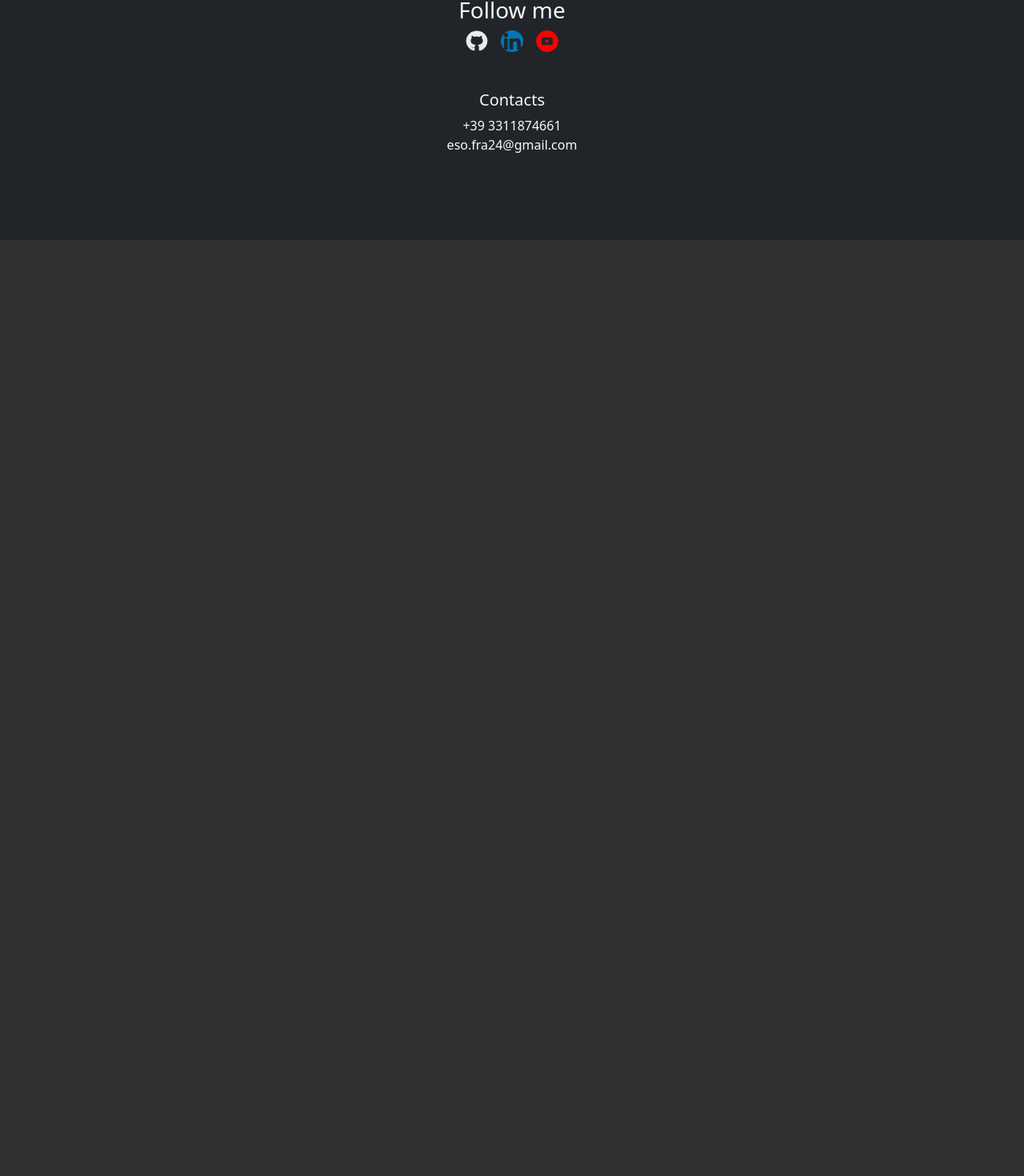
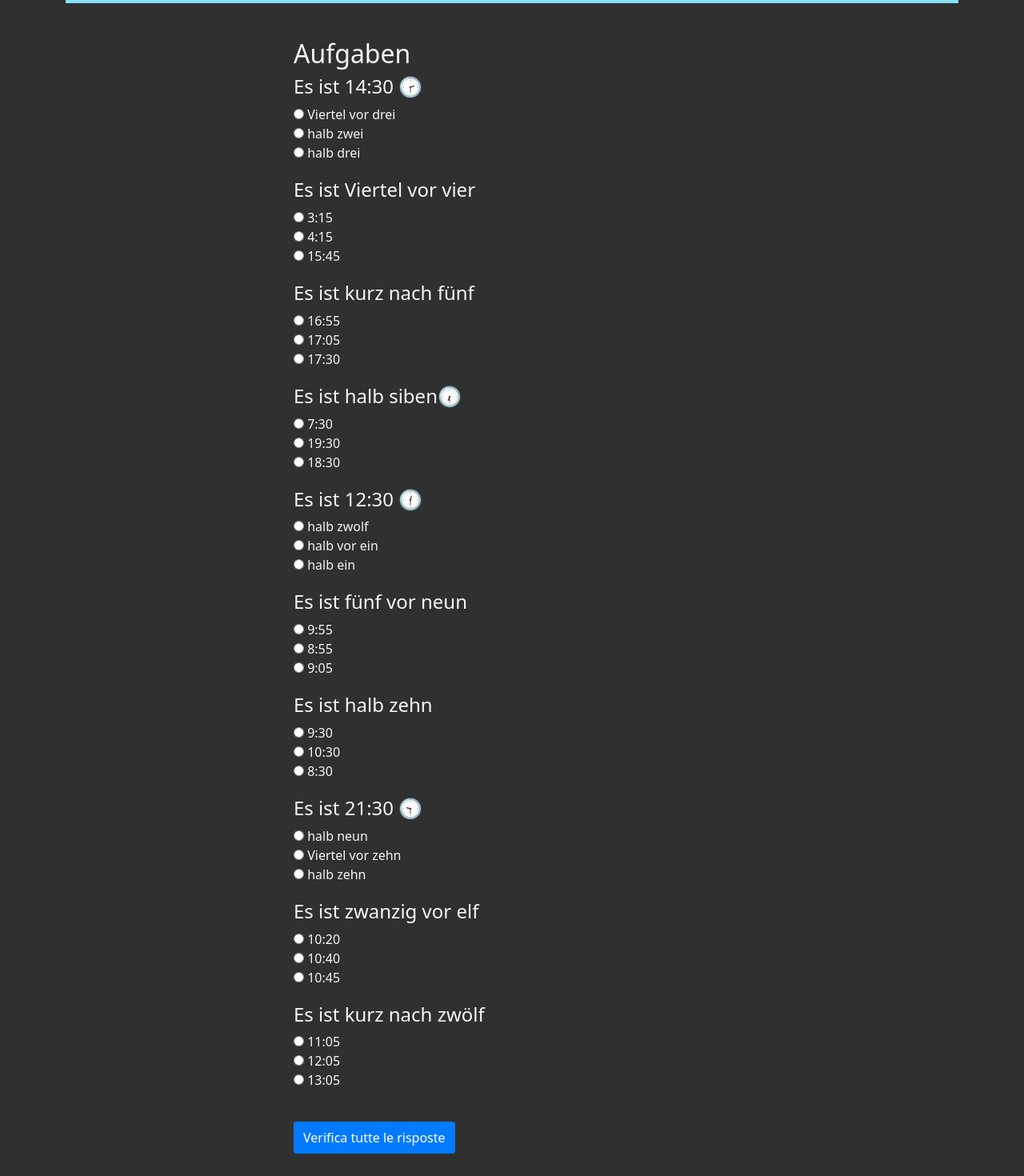
Before and after one commit to JungleKiosk/GanZuToll, a Vue app: page /uhraufgaben in a window 1280 px wide. Shown: the part 196-1666 px from the top of the page at 80% size. Before the commit the page ends 800 px from the top, so only its background shows below. Built offline with nearby package versions, Linux system fonts and the light colour scheme.

Commit message:
uhraufgaben

```diff
--- a/src/components/thema/uhr/UhrMenu.vue
+++ b/src/components/thema/uhr/UhrMenu.vue
@@ -22,7 +22,7 @@ export default {
             <router-link class="nav-link" to="/Kurz">Kurz</router-link>
           </li>
           <li class="nav-item">
-            <router-link class="nav-link" to="/tagesablauf">Tagesablauf</router-link>
+            <router-link class="nav-link" to="/uhraufgaben">Aufgaben</router-link>
           </li>
         </ul>
       </div>
--- /dev/null
+++ b/src/components/thema/uhr/uhraufgaben.vue
@@ -0,0 +1,193 @@
+<script>
+import Modal from '../../partials/ModHerbst.vue';
+import UhrMenu from './UhrMenu.vue';
+
+export default {
+  name: "Kurz",
+  components: {
+    UhrMenu,
+    Modal
+  },
+  data() {
+    return {
+      showModal: false,
+      currentDescription: "",
+      notaDescriptions: {
+        war: "Vergangenheitsform des Verbs sein",
+        gab: "Vergangenheitsform des Verbs geben",
+        Törggelen: "Das Törggelen ist ein Herbstfest in Südtirol"
+      },
+      currentNota: "",
+      exercises: [
+        {
+          question: "Es ist 14:30 🕝",
+          options: ["Viertel vor drei", "halb zwei", "halb drei"],
+          correctAnswer: "halb drei",
+          checked: false,
+          correct: false,
+        },
+        {
+          question: "Es ist Viertel vor vier",
+          options: ["3:15", "4:15", "15:45"],
+          correctAnswer: "15:45",
+          checked: false,
+          correct: false,
+        },
+        {
+          question: "Es ist kurz nach fünf",
+          options: ["16:55", "17:05", "17:30"],
+          correctAnswer: "17:05",
+          checked: false,
+          correct: false,
+        },
+        {
+          question: "Es ist halb siben🕡",
+          options: ["7:30", "19:30", "18:30"],
+          correctAnswer: "18:30",
+          checked: false,
+          correct: false,
+        },
+        {
+          question: "Es ist 12:30 🕧",
+          options: ["halb zwolf", "halb vor ein", "halb ein"],
+          correctAnswer: "halb ein",
+          checked: false,
+          correct: false,
+        },
+        {
+          question: "Es ist fünf vor neun",
+          options: ["9:55", "8:55", "9:05"],
+          correctAnswer: "8:55",
+          checked: false,
+          correct: false,
+        },
+        {
+          question: "Es ist halb zehn",
+          options: ["9:30", "10:30", "8:30"],
+          correctAnswer: "9:30",
+          checked: false,
+          correct: false,
+        },
+        {
+          question: "Es ist 21:30 🕤",
+          options: ["halb neun", "Viertel vor zehn","halb zehn" ],
+          correctAnswer: "halb zehn",
+          checked: false,
+          correct: false,
+        },
+        {
+          question: "Es ist zwanzig vor elf",
+          options: ["10:20", "10:40", "10:45"],
+          correctAnswer: "10:40",
+          checked: false,
+          correct: false,
+        },
+        {
+          question: "Es ist kurz nach zwölf",
+          options: ["11:05", "12:05", "13:05"],
+          correctAnswer: "12:05",
+          checked: false,
+          correct: false,
+        }
+      ],
+      userAnswers: {}
+    };
+  },
+  methods: {
+    openModal(nota) {
+      this.currentNota = nota;
+      this.currentDescription = this.notaDescriptions[nota] || "";
+      this.showModal = true;
+    },
+    saveDescription(newDescription) {
+      this.$set(this.notaDescriptions, this.currentNota, newDescription);
+    },
+    checkAllAnswers() {
+      this.exercises.forEach((exercise, index) => {
+        const userAnswer = this.userAnswers[index];
+        const correctAnswer = exercise.correctAnswer;
+        exercise.checked = true;
+        exercise.correct = userAnswer === correctAnswer;
+      });
+    }
+  }
+};
+</script>
+
+<template>
+  <div class="container my-5">
+    <UhrMenu></UhrMenu>
+    <div class="row justify-content-center">
+      <div class="col-12 col-lg-6">
+        <h2>Aufgaben</h2>
+
+        <!-- Ciclo per generare gli esercizi -->
+        <div v-for="(exercise, index) in exercises" :key="index" class="exercise">
+          <h4>{{ exercise.question }}</h4>
+
+          <div class="options">
+            <label v-for="(option, idx) in exercise.options" :key="idx">
+              <input
+                type="radio"
+                :name="'exercise-' + index"
+                :value="option"
+                v-model="userAnswers[index]"
+                :disabled="exercise.checked"
+              />
+              {{ option }}
+            </label>
+          </div>
+
+          <p v-if="exercise.checked">
+            <span :class="{'correct': exercise.correct, 'incorrect': !exercise.correct}">
+              {{ exercise.correct ? 'Risposta corretta!' : 'Risposta sbagliata.' }}
+            </span>
+            La risposta giusta è: <strong>{{ exercise.correctAnswer }}</strong>
+          </p>
+        </div>
+
+        <!-- Pulsante per verificare tutte le risposte -->
+        <button @click="checkAllAnswers" class="btn btn-primary">
+          Verifica tutte le risposte
+        </button>
+      </div>
+    </div>
+
+    <Modal v-if="showModal" :isVisible="showModal" :description="currentDescription" @close="showModal = false"
+        @save="saveDescription" />
+  </div>
+</template>
+
+<style scoped>
+h2 {
+  margin-top: 20px;
+}
+
+.exercise {
+  margin-bottom: 20px;
+}
+
+.options {
+  display: flex;
+  flex-direction: column;
+  margin-bottom: 10px;
+}
+
+.correct {
+  color: green;
+}
+
+.incorrect {
+  color: red;
+}
+
+.btn-primary {
+  background-color: #007bff;
+  color: white;
+  border: none;
+  padding: 8px 12px;
+  cursor: pointer;
+  border-radius: 4px;
+  margin-top: 20px;
+}
+</style>
--- a/src/router/index.js
+++ b/src/router/index.js
@@ -11,7 +11,8 @@ import events from "../components/thema/herbst/events.vue";
 /* UHR */
 import Uhr from "../components/thema/uhr/Uhr.vue";
 import kurz from "../components/thema/uhr/kurz.vue";
-import tagesablauf from "../components/thema/uhr/tagesablauf.vue";
+import uhraufgaben from "../components/thema/uhr/uhraufgaben.vue";
+
 
 const router = createRouter({
   history: createWebHistory(import.meta.env.BASE_URL),
@@ -63,10 +64,10 @@ const router = createRouter({
       component: kurz,
     },
     {
-      path: "/tagesablauf",
-      name: "tagesablauf",
-      component: tagesablauf,
-    },
+      path: "/uhraufgaben",
+      name: "uhraufgaben",
+      component: uhraufgaben,
+    }
   ],
 });
 
```
